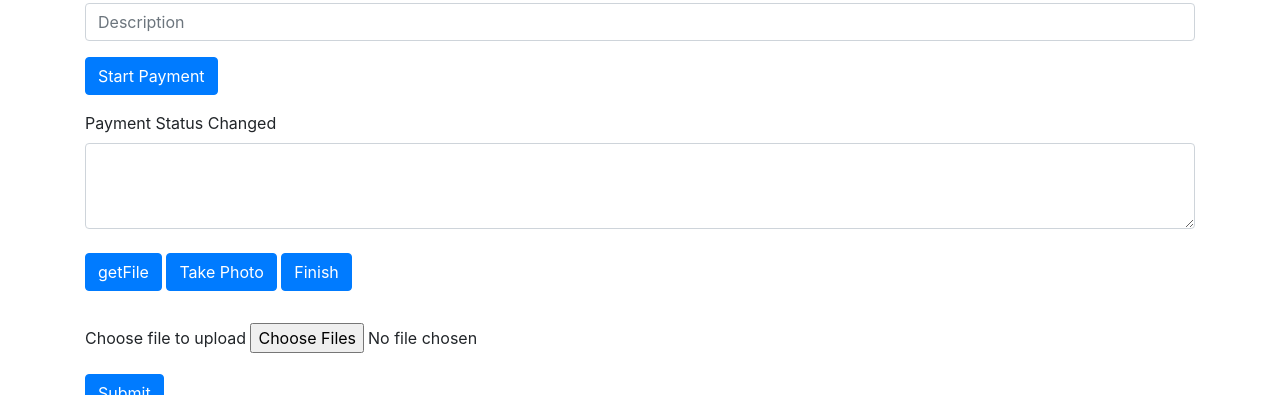
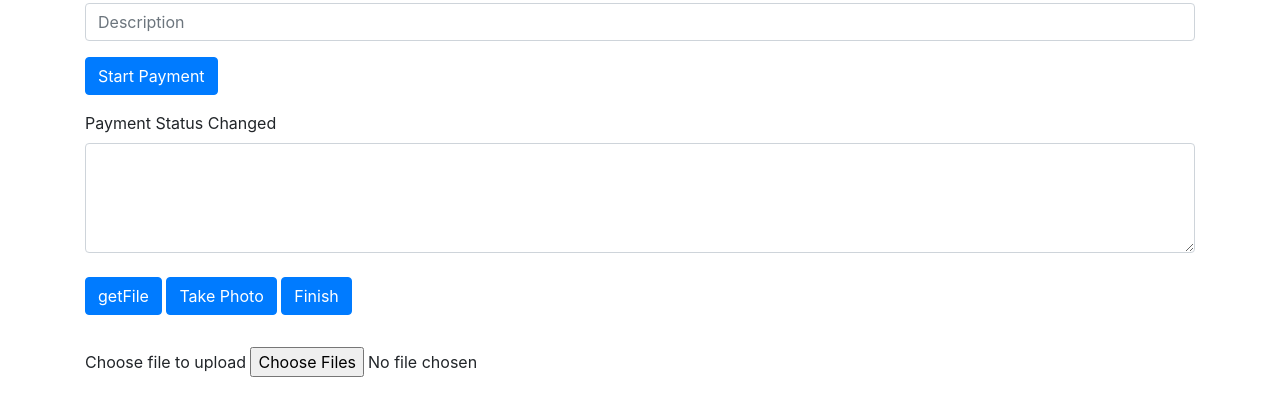
Before and after one commit to The-DigitalAcademy/final-dummy-app, a plain HTML site: page index.html in a window 1280 px wide. Shown: the part 1221-1616 px from the top of the page. Drawn offline with nearby package versions, Linux system fonts and the light colour scheme.

Commit message:
text area text wrap issue

```diff
--- a/index.html
+++ b/index.html
@@ -273,7 +273,8 @@
                     <textarea
                         class="form-control"
                         id="txtPaymentStatusChanged"
-                        rows="3"
+                        rows="4"
+                        cols="20"
                     ></textarea>
                     <!-- <button
                     type="button"
--- a/js/microapp.js
+++ b/js/microapp.js
@@ -125,7 +125,7 @@ function startPayment() {
     Ayoba.startPayment(pm, amount, currency, description);
 }
 function onPaymentStatusChanged(transactionId, status, error) {
-    let res = `Transaction ID:  ${transactionId}  Status:  ${status}  “ Error: “ ${error} `;
+    let res = `Transaction ID:  ${transactionId}  Status:  ${status} Error: ${error} `;
      document.getElementById("txtPaymentStatusChanged").textContent = res;
     txtPaymentStatusChanged.text = res;
 }
```
